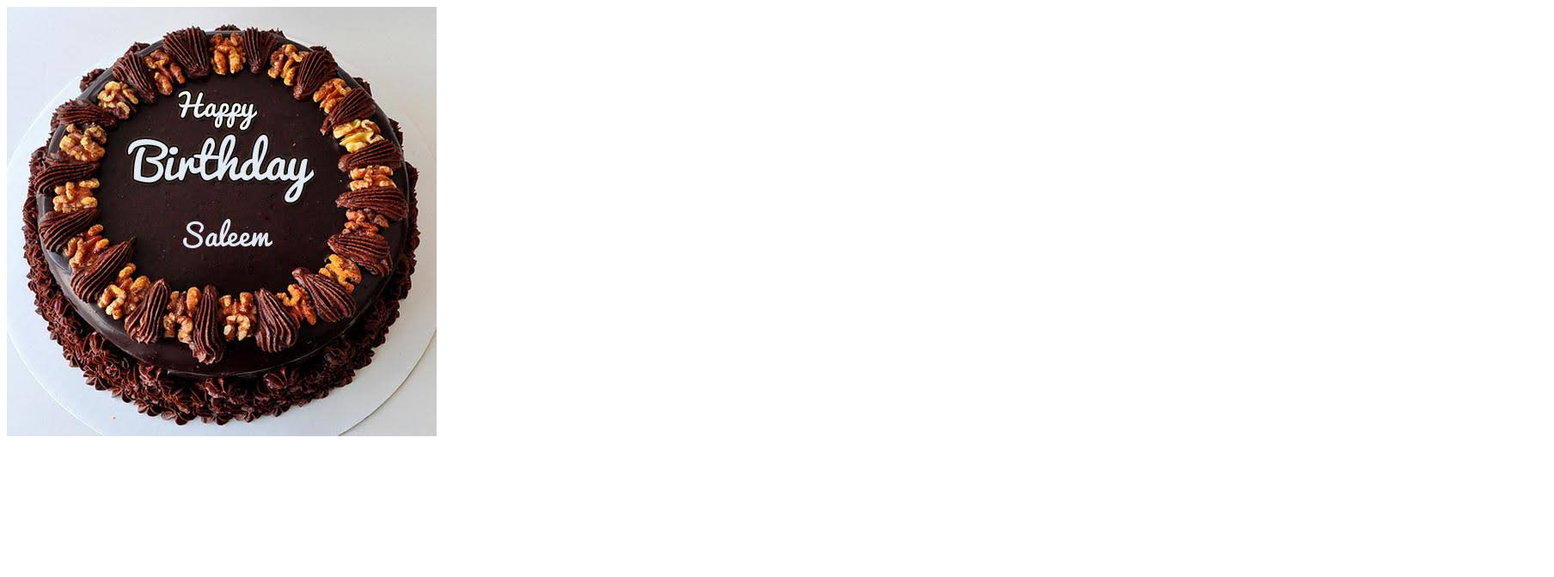
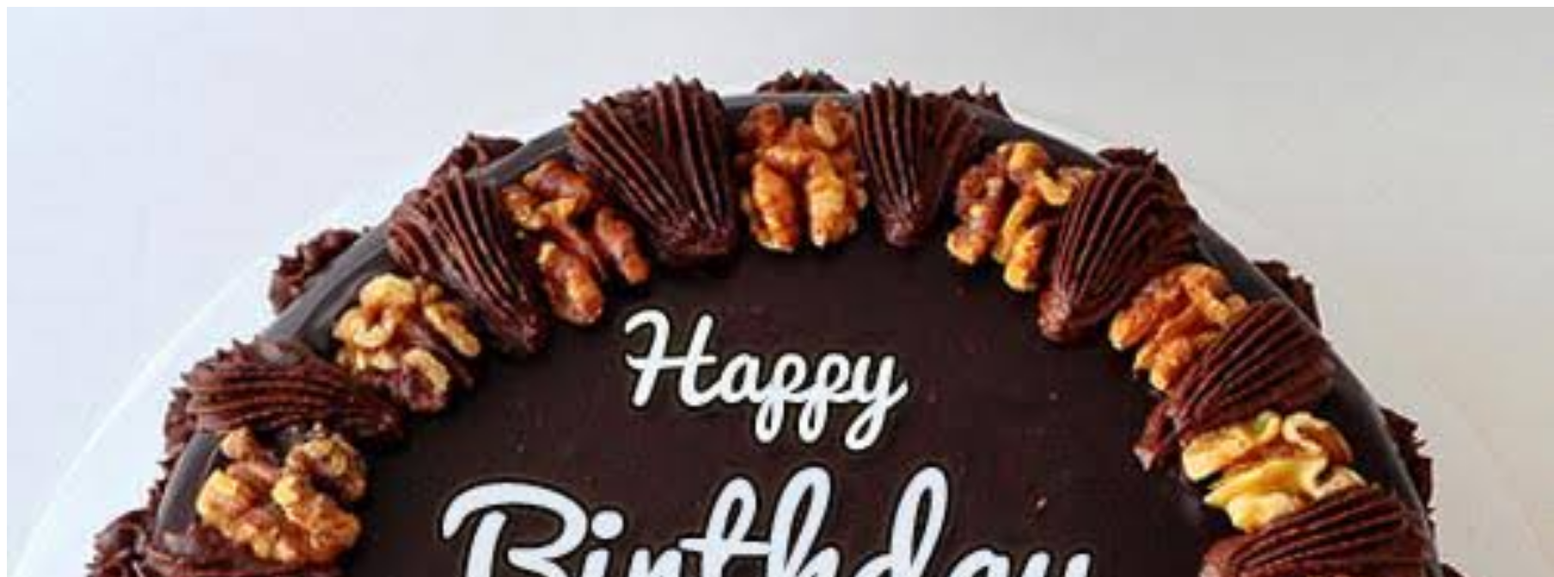
Before and after one commit to Praveeen-2001/slaeem-1, a plain HTML site: page 6.html in a window 1280 px wide. Shown: the top 672 px of the page at 86% size, 1808 px wide, since content can reach past the window. Drawn offline with Linux system fonts and the light colour scheme.

Commit message:
Update 6.html

```diff
--- a/6.html
+++ b/6.html
@@ -5,7 +5,6 @@
     <title>Saleem</title>
 </head>
 <body>
-    <a href="./index.html"><img src="./imgs/birthday.jpg" height="100%" alt=""></a>
-
+    <a href="./index.html"><img src="./imgs/birthday.jpg" height="1800" alt=""></a>
 </body>
 </html>
```
